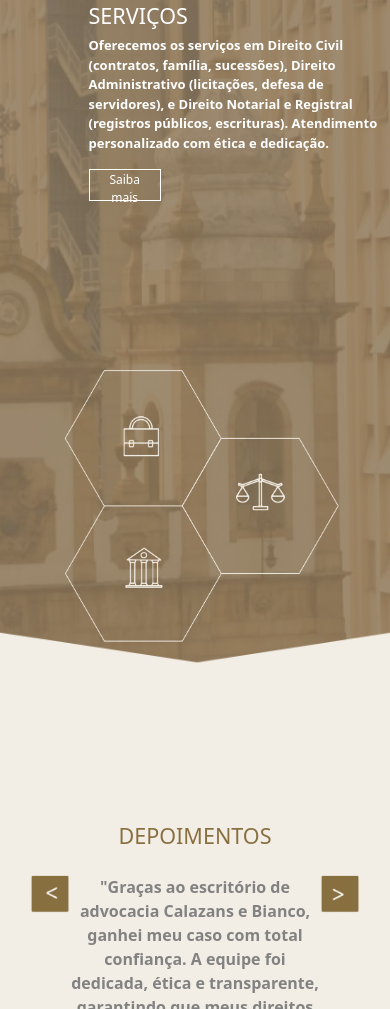
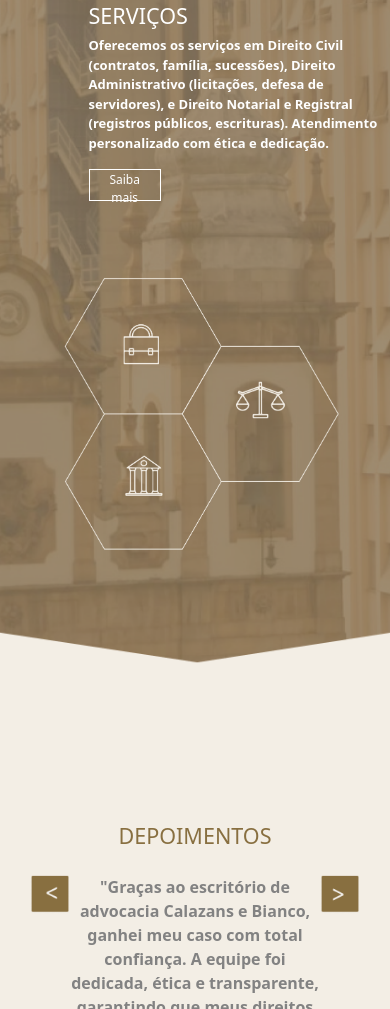
Before and after one commit to 129-ornellas/calazansbianco, a plain HTML site: page index.html in a window 390 px wide. Shown: the part 1931-2940 px from the top of the page. Drawn offline with nearby package versions, Linux system fonts and the light colour scheme.

Commit message:
ajusta imagem de servicos

```diff
--- a/style.scss
+++ b/style.scss
@@ -128,7 +128,7 @@ $cor-principal-rose: #f3eee5;
             max-width: 80%;
         }
         @media (max-width: 768px) {
-            margin-top: 25%;
+            // margin-top: 25%;
             z-index: 9999;
         }
     }
```
Also changed, not shown: style.css, 1 other file.
